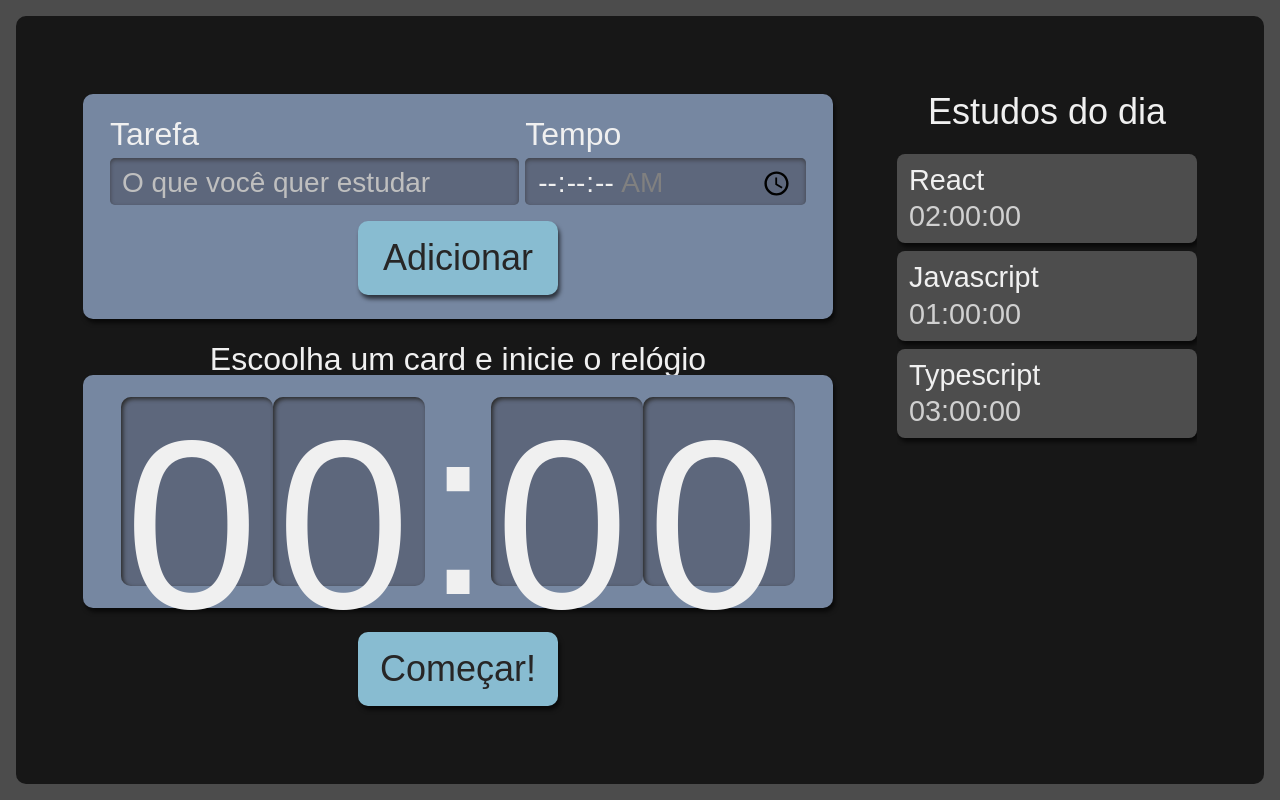
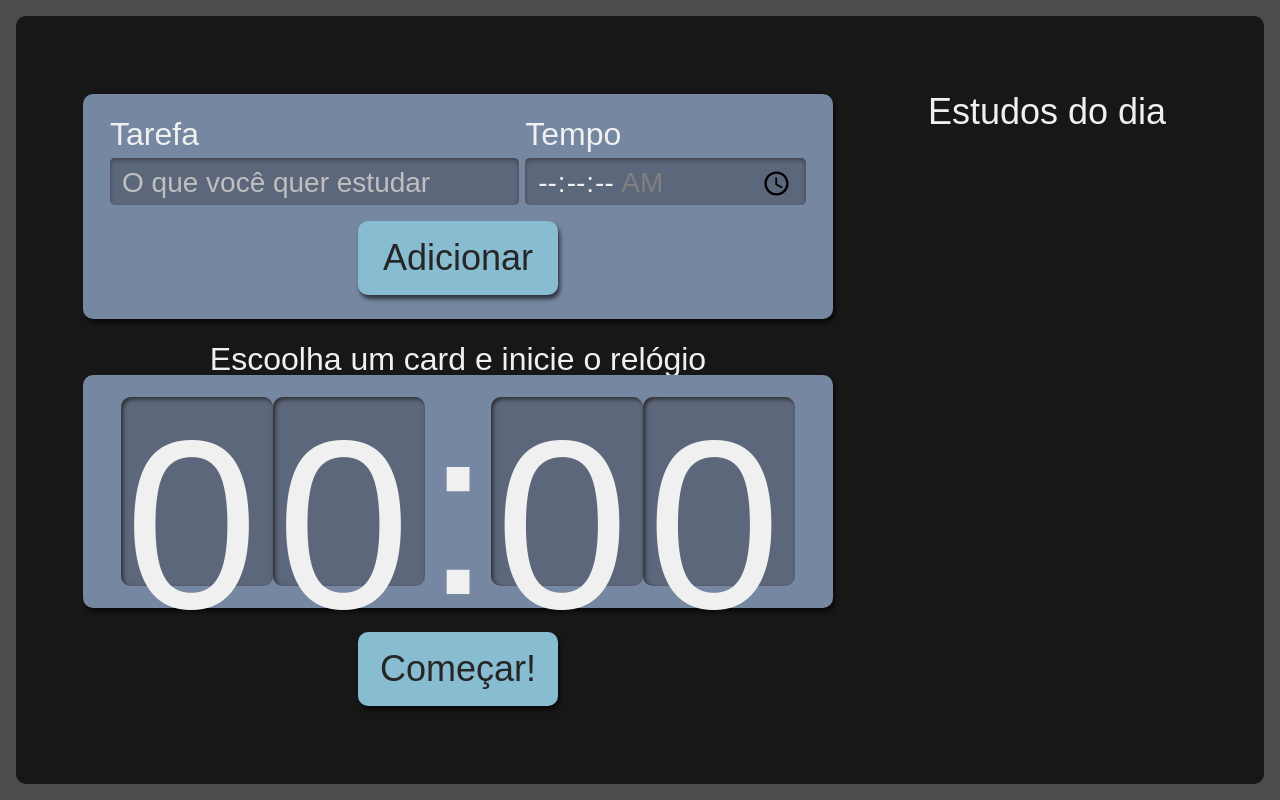
Before and after one commit to danielmota83/organizador_de_estudos, a React (Create React App) app: page / in a window 1280 px wide. Built offline with nearby package versions, Linux system fonts and the light colour scheme.

Commit message:
chorre: set states

```diff
--- a/src/pages/App.tsx
+++ b/src/pages/App.tsx
@@ -2,24 +2,23 @@ import React, {useState} from 'react';
 import Cronometro from '../components/Cronometro';
 import Form from '../components/Form';
 import List from '../components/List';
+import { ITarefa } from '../types/tarefa';
 import style from './App.module.scss'
 
+function App() {
+  const [tarefas, setTarefas] = useState<ITarefa[] | []> ([]);
+  const [selecionado, setselecionado] = useState<ITarefa>();
 
-function App() {
-  const [tarefas, setTarefas] = useState( [{
-    tarefa: 'React',
-    tempo: '02:00:00'
-},{
-    tarefa: 'Javascript',
-    tempo: '01:00:00'
-}, {
-    tarefa: 'Typescript',
-    tempo: '03:00:00'
-}])
+  function selecionaTarefa (tarefaSelecionada: ITarefa){
+    setselecionado(tarefaSelecionada);
+  }
   return (
     <div className={style.AppStyle}>
         <Form setTarefas = {setTarefas}/>
-        <List tarefas = {tarefas}/>
+        <List
+          tarefas = {tarefas}
+          selecionaTarefa = {selecionaTarefa}
+        />
         <Cronometro/>
     </div>
   );
```
